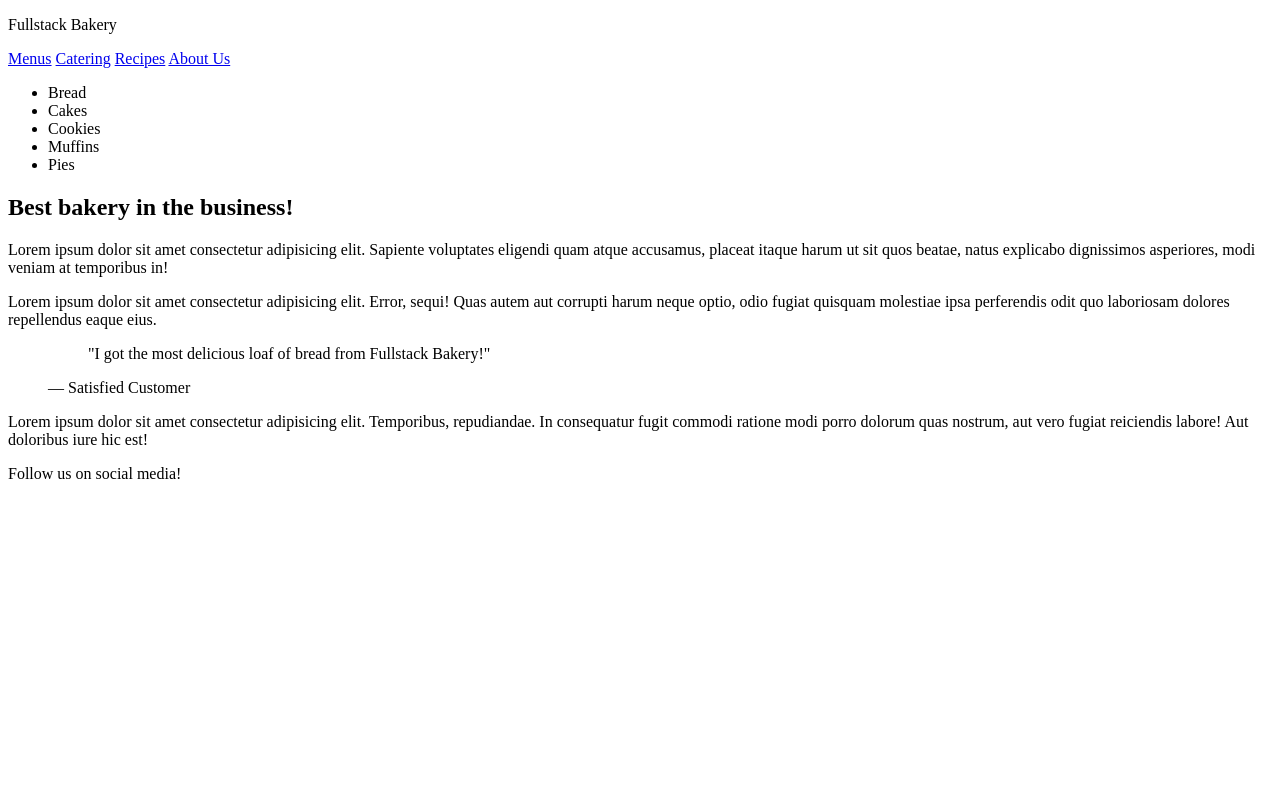
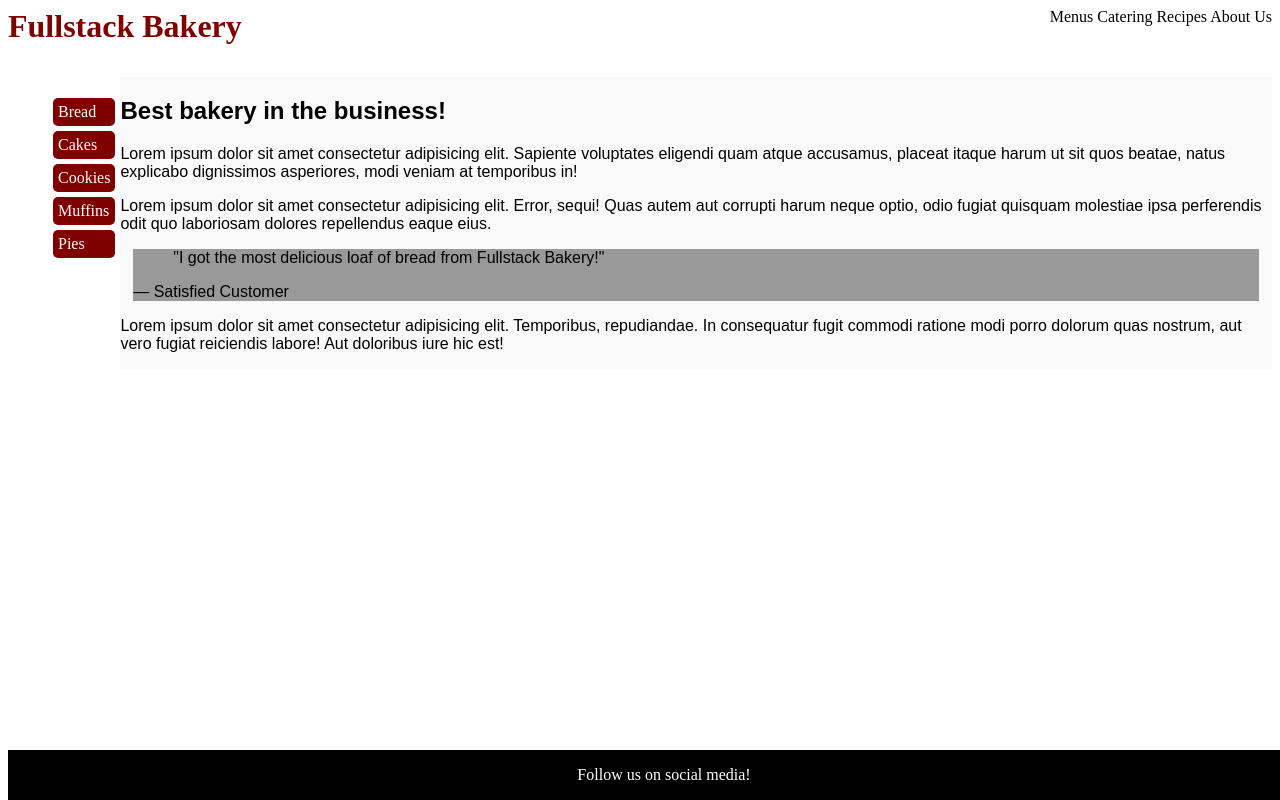
Before and after one commit to kimocho/Unit1.FullstackBakery, a plain HTML site: page index.html in a window 1280 px wide. Drawn offline with Linux system fonts and the light colour scheme.

Commit message:
completed assignment

```diff
--- a/index.html
+++ b/index.html
@@ -1,8 +1,11 @@
 <!DOCTYPE html>
 <html lang="en">
+
 <head>
   <title>Fullstack Bakery</title>
+  <link rel="stylesheet" href="styles.css" />
 </head>
+
 <body>
   <header>
     <p class="brand">Fullstack Bakery</p>
@@ -53,4 +56,5 @@
   </main>
   <footer>Follow us on social media!</footer>
 </body>
+
 </html>
--- /dev/null
+++ b/styles.css
@@ -0,0 +1,63 @@
+header {
+  display: flex;
+  justify-content: space-between;
+}
+
+.brand {
+  font-size: 2em;
+  color: maroon;
+  font-weight: bold;
+  margin-top: 0;
+  padding-top: 0;
+}
+
+nav>a {
+  color: black;
+  text-decoration: none;
+}
+
+main {
+  display: flex;
+  justify-content: space-between;
+  align-items: stretch;
+}
+
+.testimonial {
+  background-color: #999999;
+  color: #000000;
+  margin: 1vw;
+}
+
+article {
+  background-color: #f9f9f9;
+  color: black;
+  font-family: Arial;
+  font-size: 1em;
+  flex-grow: 3;
+}
+
+aside {
+  display: flex;
+  flex-direction: column;
+  align-items: stretch;
+  flex-grow: 2;
+}
+
+li {
+  background-color: maroon;
+  color: white;
+  margin: 5px;
+  padding: 5px;
+  border-radius: 5px;
+}
+
+footer {
+  background-color: black;
+  color: white;
+  display: flex;
+  justify-content: center;
+  padding: 1em;
+  position: fixed;
+  bottom: 0;
+  width: 100%;
+}
```
Lines whose indentation alone changed are shown as unchanged.
